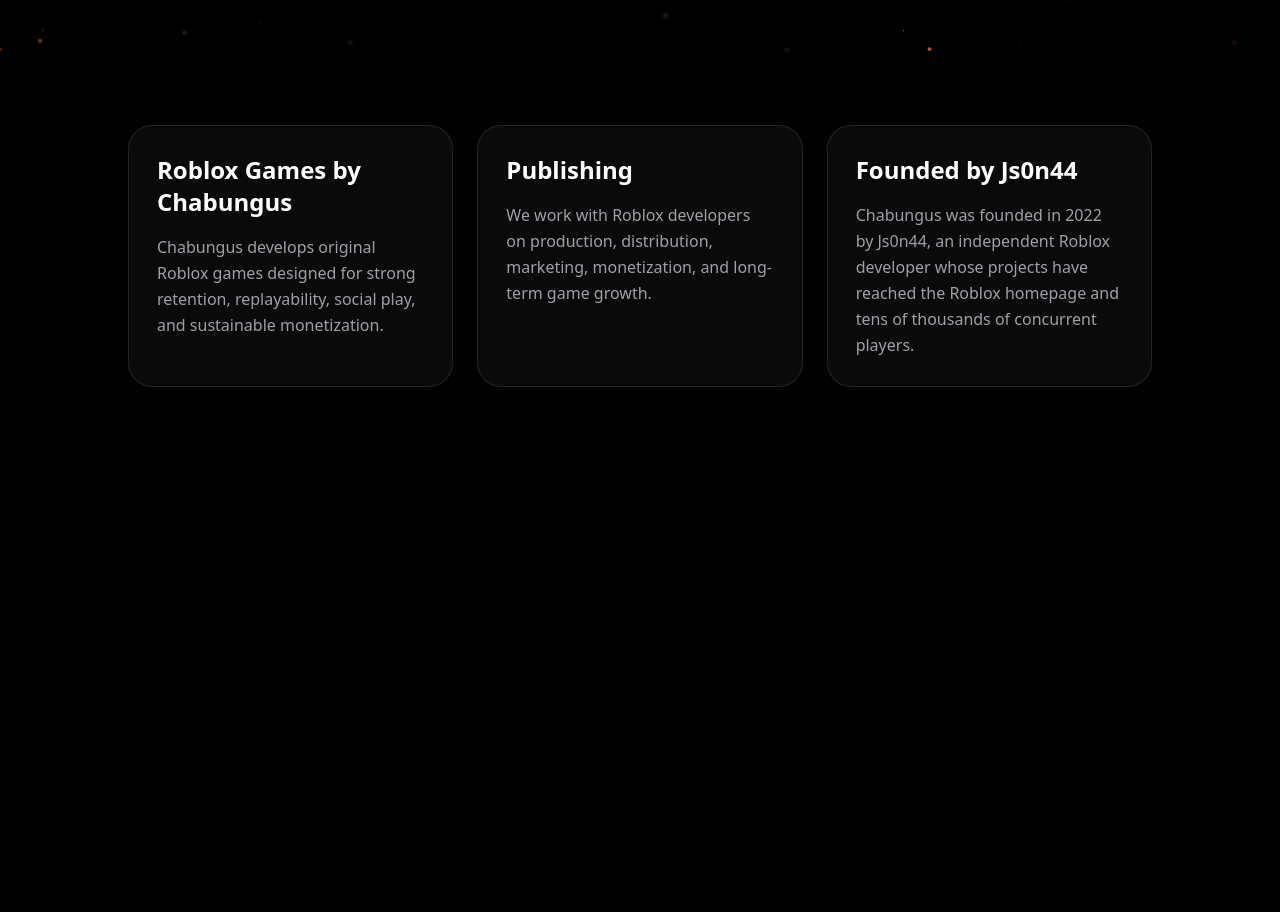
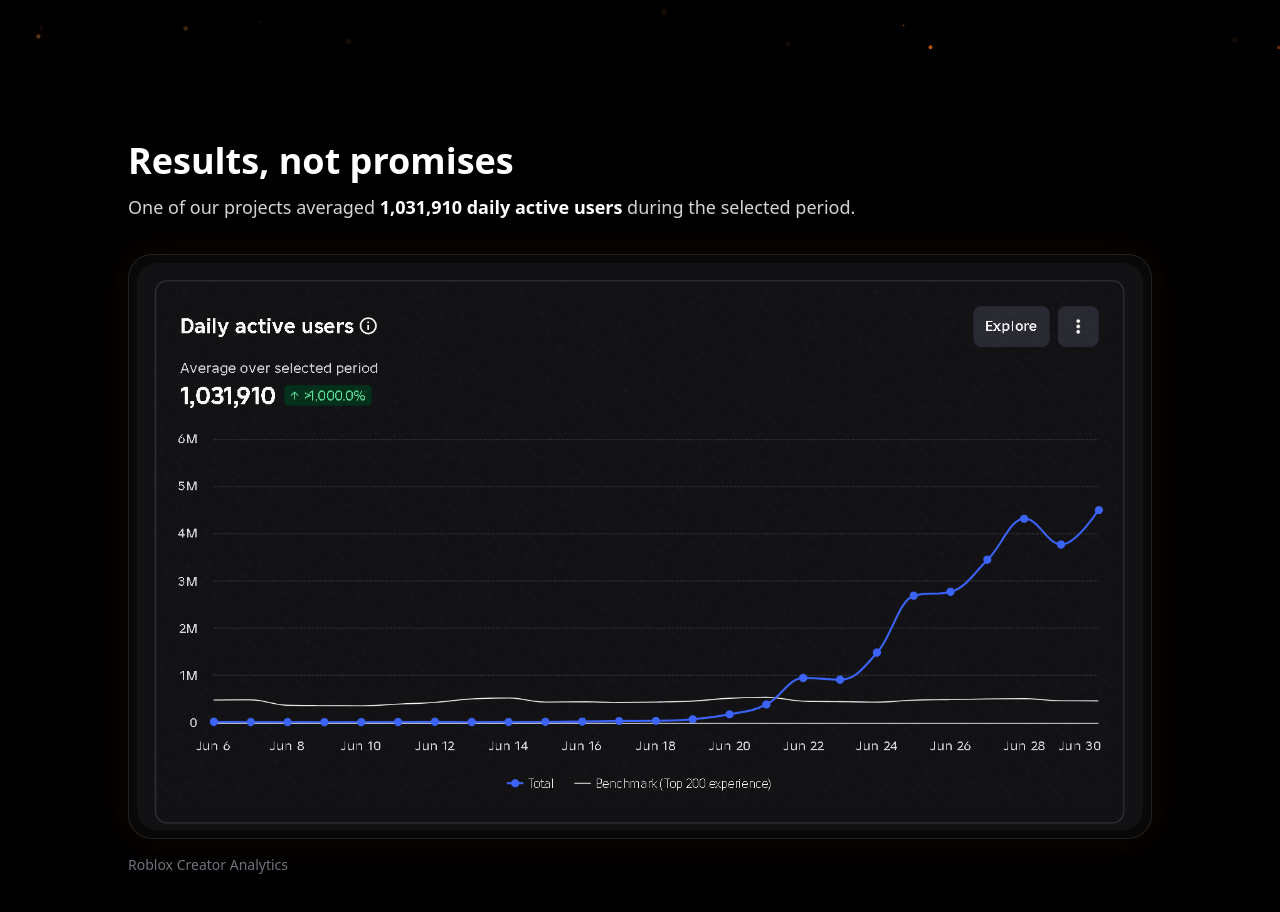
Before and after one commit to Js0n44/chabungus-new-website, a Next.js app in the folder chabungus-main/: page / in a window 1280 px wide. Shown: the part 740-1652 px from the top of the page. Before the commit the page ends 1255 px from the top, so only its background shows below. Built offline with nearby package versions, Linux system fonts and the light colour scheme.

Commit message:
Replace homepage cards with Roblox growth proof section

```diff
--- a/chabungus-main/app/page.tsx
+++ b/chabungus-main/app/page.tsx
@@ -109,25 +109,29 @@
         </div>
       </section>
 
-      <section aria-labelledby="what-chabungus-does" className="mx-auto grid w-full max-w-5xl gap-6 py-16 md:grid-cols-3">
-        <div className="rounded-3xl border border-white/10 bg-white/[0.04] p-7 backdrop-blur-md">
-          <h2 id="what-chabungus-does" className="font-mono text-2xl font-bold text-white">Roblox Games by Chabungus</h2>
-          <p className="mt-4 leading-relaxed text-zinc-400">
-            Chabungus develops original Roblox games designed for strong retention, replayability, social play, and sustainable monetization.
+      <section aria-labelledby="results-not-promises" className="mx-auto w-full max-w-5xl py-16 sm:py-20">
+        <div className="mb-8 space-y-3 text-center md:text-left">
+          <h2 id="results-not-promises" className="font-mono text-3xl font-bold text-white sm:text-4xl">
+            Results, not promises
+          </h2>
+          <p className="max-w-3xl text-base leading-relaxed text-zinc-300 sm:text-lg">
+            One of our projects averaged <span className="font-semibold text-white">1,031,910 daily active users</span> during the selected period.
           </p>
         </div>
-        <div className="rounded-3xl border border-white/10 bg-white/[0.04] p-7 backdrop-blur-md">
-          <h2 className="font-mono text-2xl font-bold text-white">Publishing</h2>
-          <p className="mt-4 leading-relaxed text-zinc-400">
-            We work with Roblox developers on production, distribution, marketing, monetization, and long-term game growth.
-          </p>
+
+        <div className="overflow-hidden rounded-3xl border border-white/10 bg-white/[0.03] p-2 shadow-[0_0_40px_rgba(249,115,22,0.08)]">
+          <Image
+            src="/growth.png"
+            alt="Roblox Creator Analytics showing a Chabungus project averaging 1,031,910 daily active users"
+            width={1600}
+            height={900}
+            className="block h-auto w-full rounded-[calc(1.5rem-0.25rem)]"
+          />
         </div>
-        <div className="rounded-3xl border border-white/10 bg-white/[0.04] p-7 backdrop-blur-md">
-          <h2 className="font-mono text-2xl font-bold text-white">Founded by Js0n44</h2>
-          <p className="mt-4 leading-relaxed text-zinc-400">
-            Chabungus was founded in 2022 by Js0n44, an independent Roblox developer whose projects have reached the Roblox homepage and tens of thousands of concurrent players.
-          </p>
-        </div>
+
+        <p className="mt-4 text-center text-sm text-zinc-500 md:text-left">
+          Roblox Creator Analytics
+        </p>
       </section>
     </main>
   );
```
